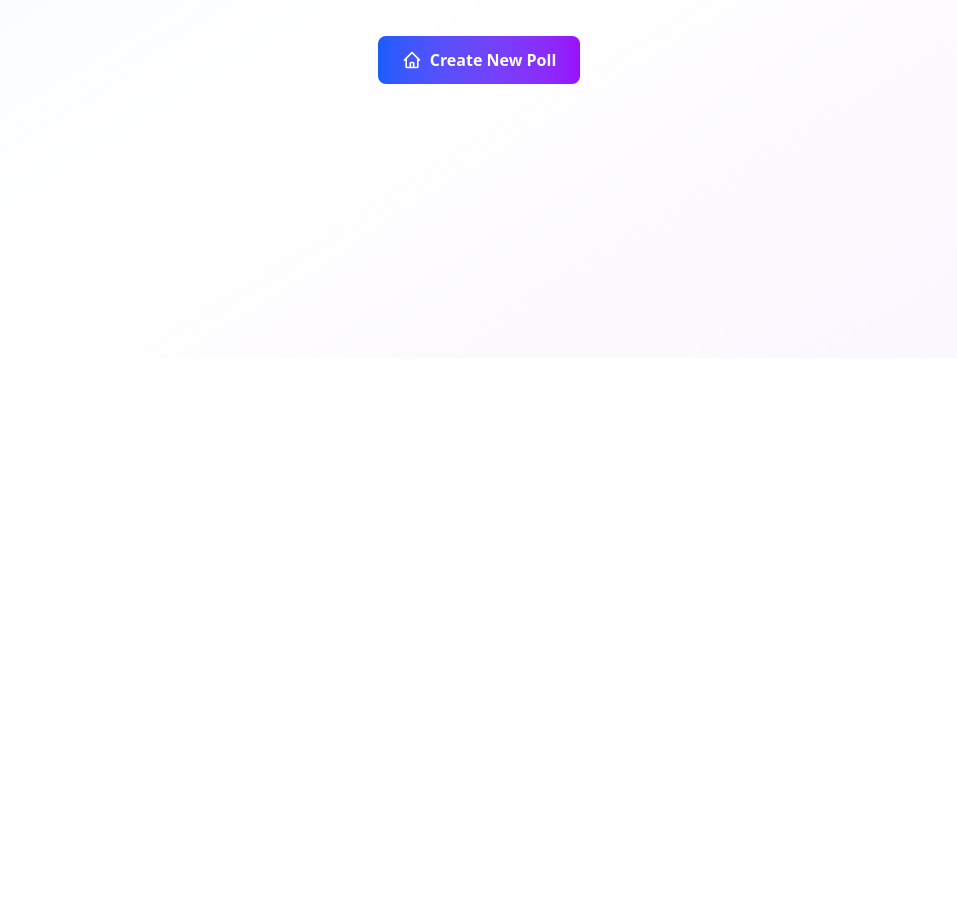
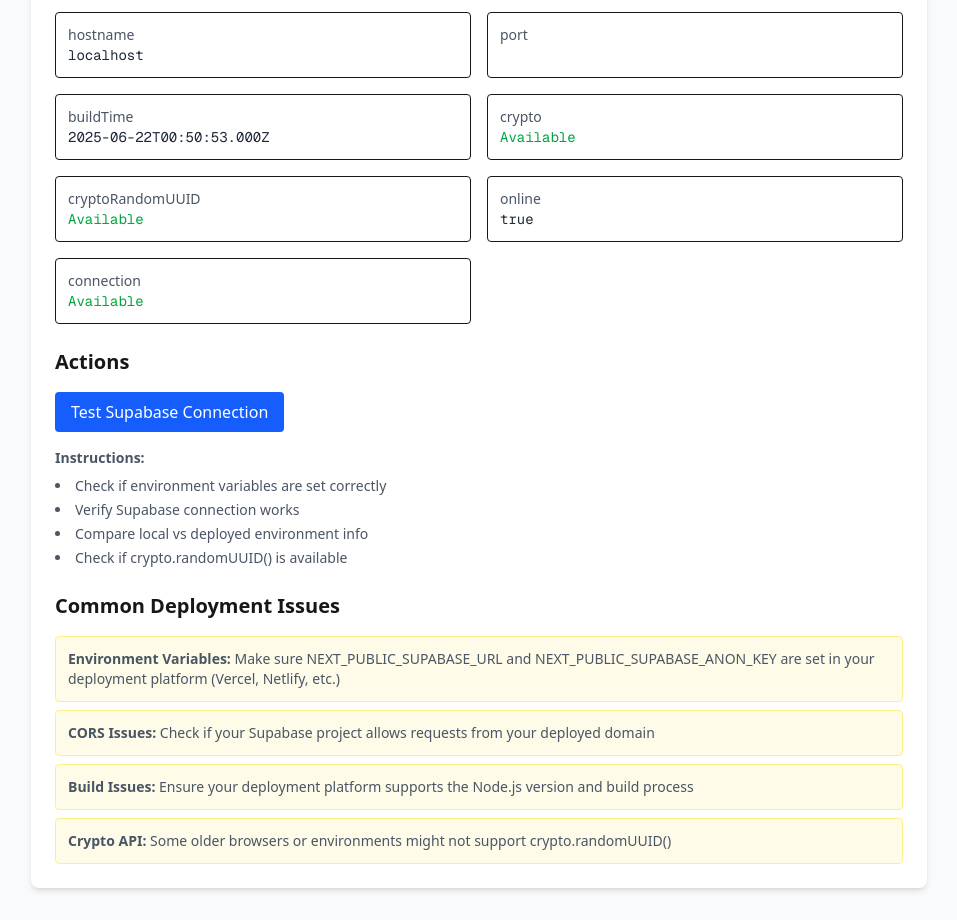
Before and after one commit to CS4800-GMD/SnapVote, a Next.js app: page /debug-env in a window 1280 px wide. Before the commit this address had no page. Shown: the part 442-1362 px from the top of the page, without its empty margins (161-1118 px from the left). Before the commit the page ends 800 px from the top, so only its background shows below. Built offline with nearby package versions, Linux system fonts and the light colour scheme.

Commit message:
Add deployment fixes: environment debugging, UUID fallback, and deployment guide

```diff
--- /dev/null
+++ b/app/debug-env/page.tsx
@@ -0,0 +1,153 @@
+'use client'
+
+import { useState, useEffect } from 'react'
+
+export default function DebugEnv() {
+  const [envInfo, setEnvInfo] = useState<any>({})
+  const [loading, setLoading] = useState(true)
+
+  useEffect(() => {
+    const gatherInfo = () => {
+      const info = {
+        // Environment variables (only public ones)
+        NEXT_PUBLIC_SUPABASE_URL: process.env.NEXT_PUBLIC_SUPABASE_URL ? 'Set' : 'Missing',
+        NEXT_PUBLIC_SUPABASE_ANON_KEY: process.env.NEXT_PUBLIC_SUPABASE_ANON_KEY ? 'Set' : 'Missing',
+
+        // Runtime environment
+        NODE_ENV: process.env.NODE_ENV,
+
+        // Browser info
+        userAgent: navigator.userAgent,
+        location: window.location.href,
+        protocol: window.location.protocol,
+        hostname: window.location.hostname,
+        port: window.location.port,
+
+        // Build info
+        buildTime: new Date().toISOString(),
+
+        // Feature detection
+        crypto: typeof crypto !== 'undefined' ? 'Available' : 'Not Available',
+        cryptoRandomUUID: typeof crypto !== 'undefined' && typeof crypto.randomUUID === 'function' ? 'Available' : 'Not Available',
+
+        // Network info
+        online: navigator.onLine,
+        connection: (navigator as any).connection ? 'Available' : 'Not Available'
+      }
+
+      setEnvInfo(info)
+      setLoading(false)
+    }
+
+    gatherInfo()
+  }, [])
+
+  const testSupabaseConnection = async () => {
+    try {
+      const { createClient } = await import('@supabase/supabase-js')
+
+      const supabaseUrl = process.env.NEXT_PUBLIC_SUPABASE_URL
+      const supabaseAnonKey = process.env.NEXT_PUBLIC_SUPABASE_ANON_KEY
+
+      if (!supabaseUrl || !supabaseAnonKey) {
+        alert('Missing Supabase environment variables!')
+        return
+      }
+
+      const supabase = createClient(supabaseUrl, supabaseAnonKey)
+
+      // Test connection
+      const { data, error } = await supabase
+        .from('polls')
+        .select('count')
+        .limit(1)
+
+      if (error) {
+        alert(`Connection failed: ${error.message}`)
+      } else {
+        alert('Supabase connection successful!')
+      }
+    } catch (error) {
+      alert(`Error testing connection: ${error}`)
+    }
+  }
+
+  if (loading) {
+    return (
+      <div className="min-h-screen bg-gray-50 p-8">
+        <div className="max-w-4xl mx-auto">
+          <h1 className="text-3xl font-bold mb-8">Environment Debug</h1>
+          <div className="animate-pulse">Loading...</div>
+        </div>
+      </div>
+    )
+  }
+
+  return (
+    <div className="min-h-screen bg-gray-50 p-8">
+      <div className="max-w-4xl mx-auto">
+        <h1 className="text-3xl font-bold mb-8">Environment Debug</h1>
+
+        <div className="bg-white p-6 rounded-lg shadow-md space-y-6">
+          <div>
+            <h2 className="text-xl font-semibold mb-4">Environment Variables</h2>
+            <div className="grid grid-cols-1 md:grid-cols-2 gap-4">
+              {Object.entries(envInfo).map(([key, value]) => (
+                <div key={key} className="border p-3 rounded">
+                  <div className="font-medium text-sm text-gray-600">{key}</div>
+                  <div className={`font-mono text-sm ${
+                    value === 'Set' || value === 'Available' ? 'text-green-600' :
+                    value === 'Missing' || value === 'Not Available' ? 'text-red-600' :
+                    'text-gray-800'
+                  }`}>
+                    {String(value)}
+                  </div>
+                </div>
+              ))}
+            </div>
+          </div>
+
+          <div>
+            <h2 className="text-xl font-semibold mb-4">Actions</h2>
+            <div className="space-y-4">
+              <button
+                onClick={testSupabaseConnection}
+                className="px-4 py-2 bg-blue-600 text-white rounded hover:bg-blue-700"
+              >
+                Test Supabase Connection
+              </button>
+
+              <div className="text-sm text-gray-600">
+                <p><strong>Instructions:</strong></p>
+                <ul className="list-disc list-inside mt-2 space-y-1">
+                  <li>Check if environment variables are set correctly</li>
+                  <li>Verify Supabase connection works</li>
+                  <li>Compare local vs deployed environment info</li>
+                  <li>Check if crypto.randomUUID() is available</li>
+                </ul>
+              </div>
+            </div>
+          </div>
+
+          <div>
+            <h2 className="text-xl font-semibold mb-4">Common Deployment Issues</h2>
+            <div className="text-sm text-gray-600 space-y-2">
+              <div className="p-3 bg-yellow-50 border border-yellow-200 rounded">
+                <strong>Environment Variables:</strong> Make sure NEXT_PUBLIC_SUPABASE_URL and NEXT_PUBLIC_SUPABASE_ANON_KEY are set in your deployment platform (Vercel, Netlify, etc.)
+              </div>
+              <div className="p-3 bg-yellow-50 border border-yellow-200 rounded">
+                <strong>CORS Issues:</strong> Check if your Supabase project allows requests from your deployed domain
+              </div>
+              <div className="p-3 bg-yellow-50 border border-yellow-200 rounded">
+                <strong>Build Issues:</strong> Ensure your deployment platform supports the Node.js version and build process
+              </div>
+              <div className="p-3 bg-yellow-50 border border-yellow-200 rounded">
+                <strong>Crypto API:</strong> Some older browsers or environments might not support crypto.randomUUID()
+              </div>
+            </div>
+          </div>
+        </div>
+      </div>
+    </div>
+  )
+}
--- a/app/poll/[id]/PollClient.tsx
+++ b/app/poll/[id]/PollClient.tsx
@@ -2,6 +2,7 @@
 
 import { useEffect, useState } from 'react'
 import { supabase } from '../../../lib/supabaseClient'
+import { generateUUID } from '../../../lib/utils'
 import Link from 'next/link'
 
 type Option = {
@@ -145,7 +146,7 @@ export default function PollClient({ id }: { id: string }) {
       console.log('Option ID being inserted:', optionId)
 
       // Generate a session ID for this vote
-      const sessionId = crypto.randomUUID()
+      const sessionId = generateUUID()
       console.log('Generated session ID:', sessionId)
 
       const { data, error } = await supabase
--- a/app/test-vote/page.tsx
+++ b/app/test-vote/page.tsx
@@ -2,6 +2,7 @@
 
 import { useState } from 'react'
 import { supabase } from '../../lib/supabaseClient'
+import { generateUUID } from '../../lib/utils'
 
 export default function TestVote() {
   const [testOptionId, setTestOptionId] = useState('')
@@ -64,7 +65,7 @@ export default function TestVote() {
         .from('votes')
         .insert([{
           option_id: testOptionId,
-          session_id: crypto.randomUUID()
+          session_id: generateUUID()
         }])
         .select()
 
--- /dev/null
+++ b/lib/utils.ts
@@ -0,0 +1,25 @@
+// Utility functions for SnapVote
+
+/**
+ * Generate a UUID with fallback for environments that don't support crypto.randomUUID
+ */
+export function generateUUID(): string {
+  // Try to use crypto.randomUUID if available
+  if (typeof crypto !== 'undefined' && typeof crypto.randomUUID === 'function') {
+    return crypto.randomUUID()
+  }
+
+  // Fallback implementation
+  return 'xxxxxxxx-xxxx-4xxx-yxxx-xxxxxxxxxxxx'.replace(/[xy]/g, function(c) {
+    const r = Math.random() * 16 | 0
+    const v = c === 'x' ? r : (r & 0x3 | 0x8)
+    return v.toString(16)
+  })
+}
+
+/**
+ * Check if the current environment supports crypto.randomUUID
+ */
+export function supportsCryptoUUID(): boolean {
+  return typeof crypto !== 'undefined' && typeof crypto.randomUUID === 'function'
+}
```
Also changed, not shown: 1 other file (tests, documents, lock files or other folders).
